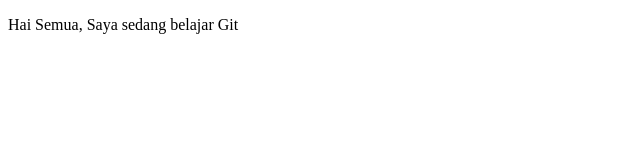
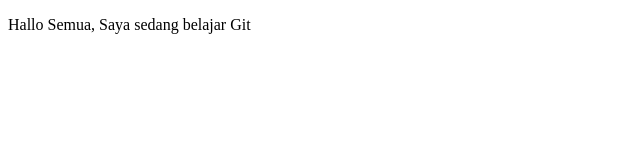
Before and after one commit to malprax/algoritma_a, a plain HTML site: page index.html in a window 1280 px wide. Shown: the full height of the page, 0-640 px from the left. Drawn offline with Linux system fonts and the light colour scheme.

Commit message:
ditambahkan isi

```diff
--- a/index.html
+++ b/index.html
@@ -5,6 +5,6 @@
         <title>Belajar Git - Project 01</title>
     </head>
     <body>
-        <p>Hai Semua, Saya sedang belajar Git</p>
+        <p>Hallo Semua, Saya sedang belajar Git</p>
     </body>
 </html>
```
